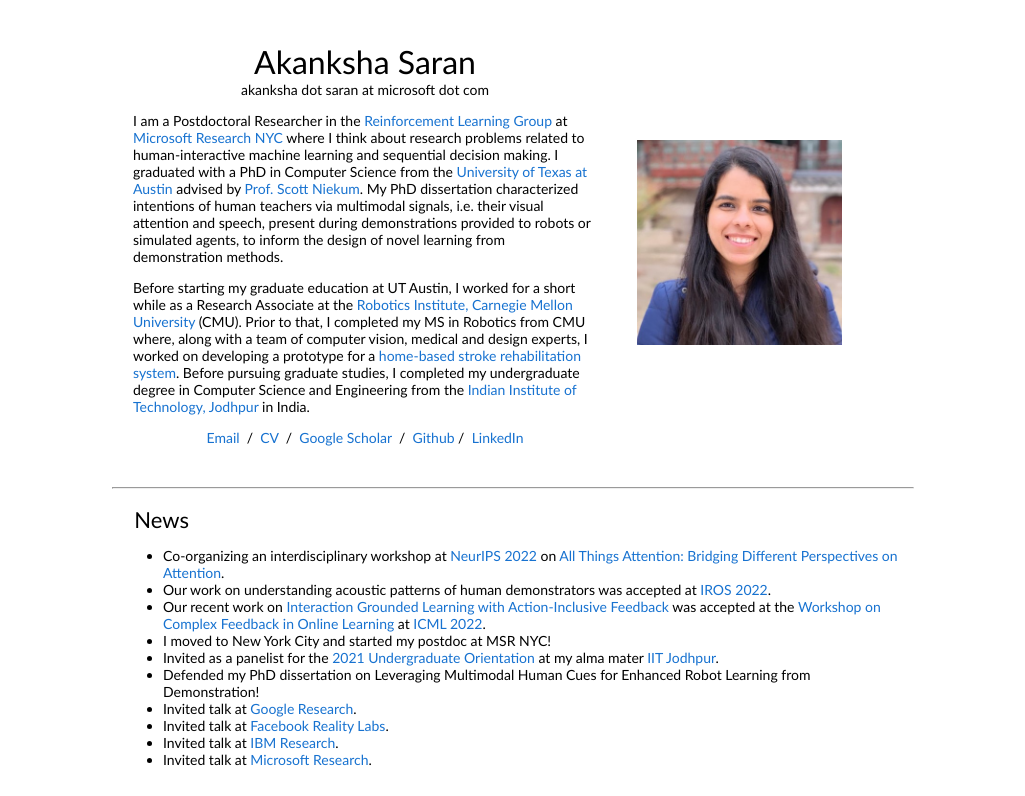
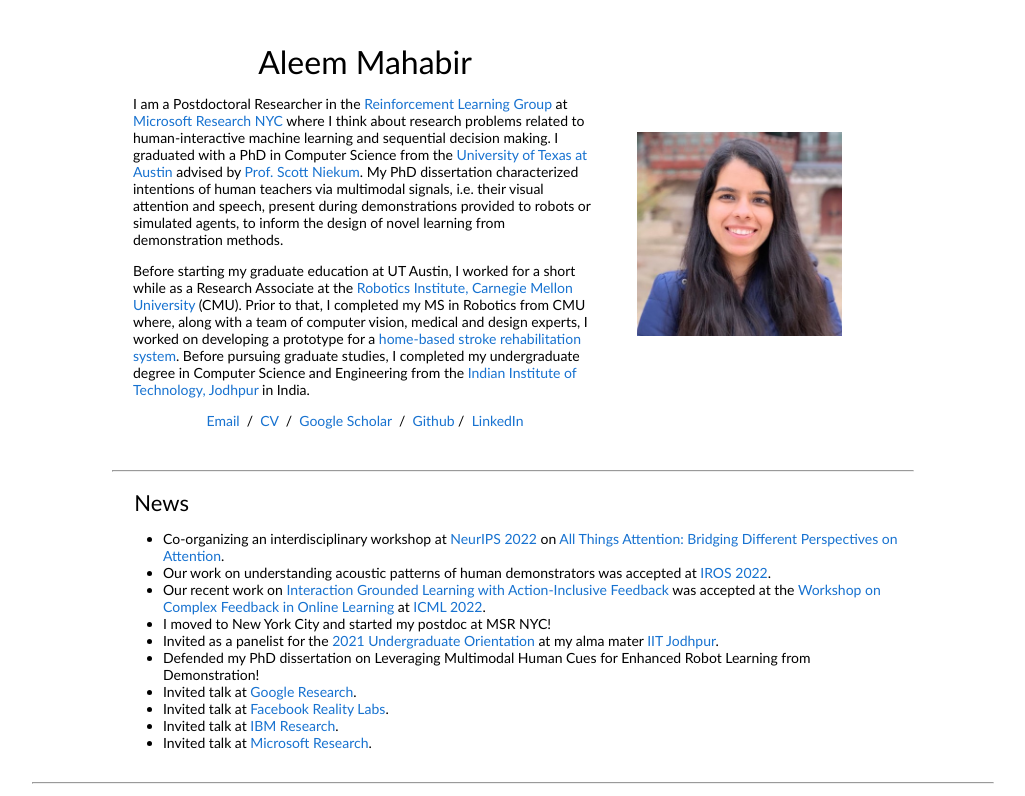
Before and after one commit to mastasheik/aleem-mahabir.github.io, a plain HTML site: page index.html in a window 1280 px wide. Shown: the top 796 px of the page, without its empty margins (127-1152 px from the left). Drawn offline with Linux system fonts and the light colour scheme.

Commit message:
Update index.html

```diff
--- a/index.html
+++ b/index.html
@@ -13,10 +13,10 @@
 
   <meta http-equiv="Content-Type" content="text/html; charset=UTF-8">
 
-  <title>Akanksha Saran</title>
+  <title>Aleem Mahabir</title>
 
 
-  <!--<meta name="author" content="Akanksha Saran">-->
+  <!--<meta name="author" content="Aleem Mahabir">-->
   <meta name="viewport" content="width=device-width, initial-scale=1">
 
   <link rel="stylesheet" type="text/css" href="stylesheet.css">
@@ -105,8 +105,7 @@
           <tr class="about-section" style="padding:0px">
             <td style="padding:2.5%;width:63%;vertical-align:middle">
               <p style="text-align:center">
-                <name>Akanksha Saran</name><br>
-		                  akanksha dot saran at microsoft dot com
+                <name>Aleem Mahabir</name><br>
               </p>
               <p> I am a Postdoctoral Researcher in the <a href="https://www.microsoft.com/en-us/research/theme/reinforcement-learning-group/">Reinforcement Learning Group</a> at <a href="https://www.microsoft.com/en-us/research/lab/microsoft-research-new-york/">Microsoft Research NYC</a> where I think about research problems related to human-interactive machine learning and sequential decision making. I graduated with a PhD in Computer Science from the <a href="https://www.cs.utexas.edu/">University of Texas at Austin</a> advised by <a href="https://www.cs.utexas.edu/~sniekum/">Prof. Scott Niekum</a>.
                 My PhD dissertation characterized intentions of human teachers via multimodal signals, i.e. their visual attention and speech, present during demonstrations provided to robots or simulated agents, to inform the design of novel learning from demonstration methods.
```
